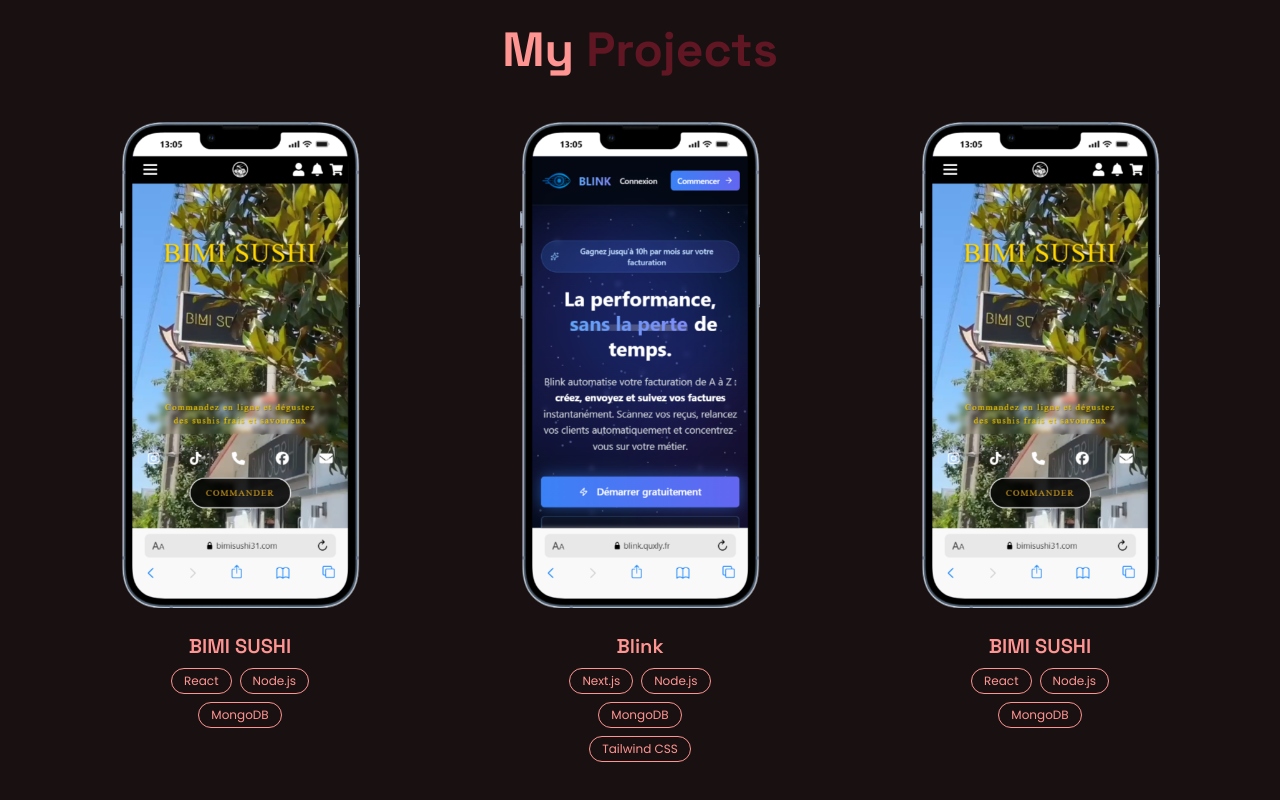
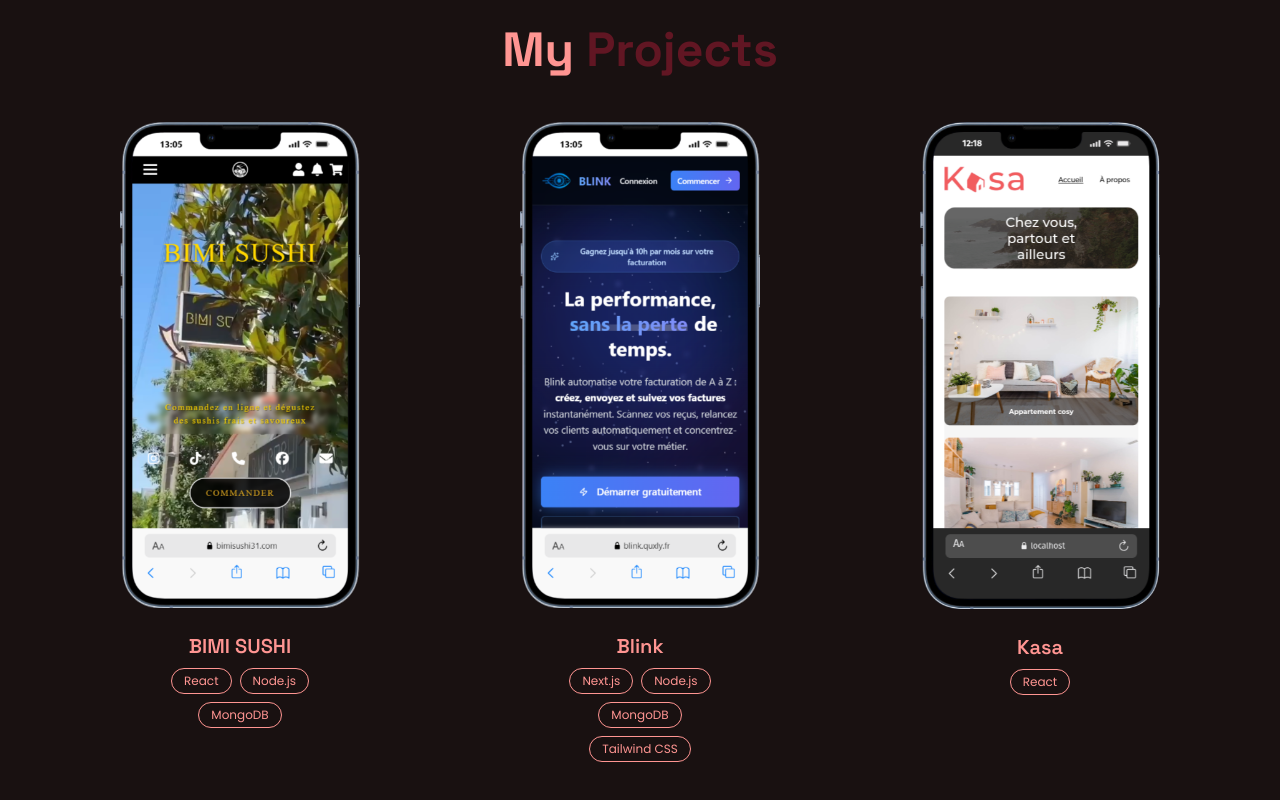
Before and after one commit to karimLamari/portfolio, a React (Vite) app: page / in a window 1280 px wide. Shown: the part 1878-2678 px from the top of the page. Built offline with nearby package versions, Linux system fonts and the light colour scheme.

Commit message:
Add project section

```diff
--- a/src/components/home/Portfolio/Portfolio.jsx
+++ b/src/components/home/Portfolio/Portfolio.jsx
@@ -23,11 +23,11 @@
       link: "https://blink.quxly.fr",
     },
     {
-      title: t.portfolio.projects.bimisushi.title,
-      description: t.portfolio.projects.bimisushi.description,
-      image: "/images/bimisushi.webp",
-      tags: ["React", "Node.js", "MongoDB"],
-      link: "https://bimisushi31.com",
+      title: t.portfolio.projects.kasa.title,
+      description: t.portfolio.projects.kasa.description,
+      image: "/images/kasa.webp",
+      tags: ["React"],
+      link: "https://kasa-nine-smoky.vercel.app/",
     },
   ];
 
--- a/src/translations/en.json
+++ b/src/translations/en.json
@@ -31,7 +31,12 @@
       "blink": {
         "title": "Blink",
         "description": "Description of your second project"
+      },
+      "kasa": {
+        "title": "Kasa",
+        "description": "A real estate rental platform offering a smooth and intuitive user experience."
       }
+
     }
   },
   "skills": {
--- a/src/translations/fr.json
+++ b/src/translations/fr.json
@@ -31,6 +31,10 @@
       "blink": {
         "title": "Blink",
         "description": "Description de votre deuxième projet"
+      },
+      "kasa": {
+        "title": "Kasa",
+        "description": "Une plateforme de location immobilière offrant une expérience utilisateur fluide et intuitive."
       }
     }
   },
```
Also changed, not shown: public/images/kasa.webp (added).
